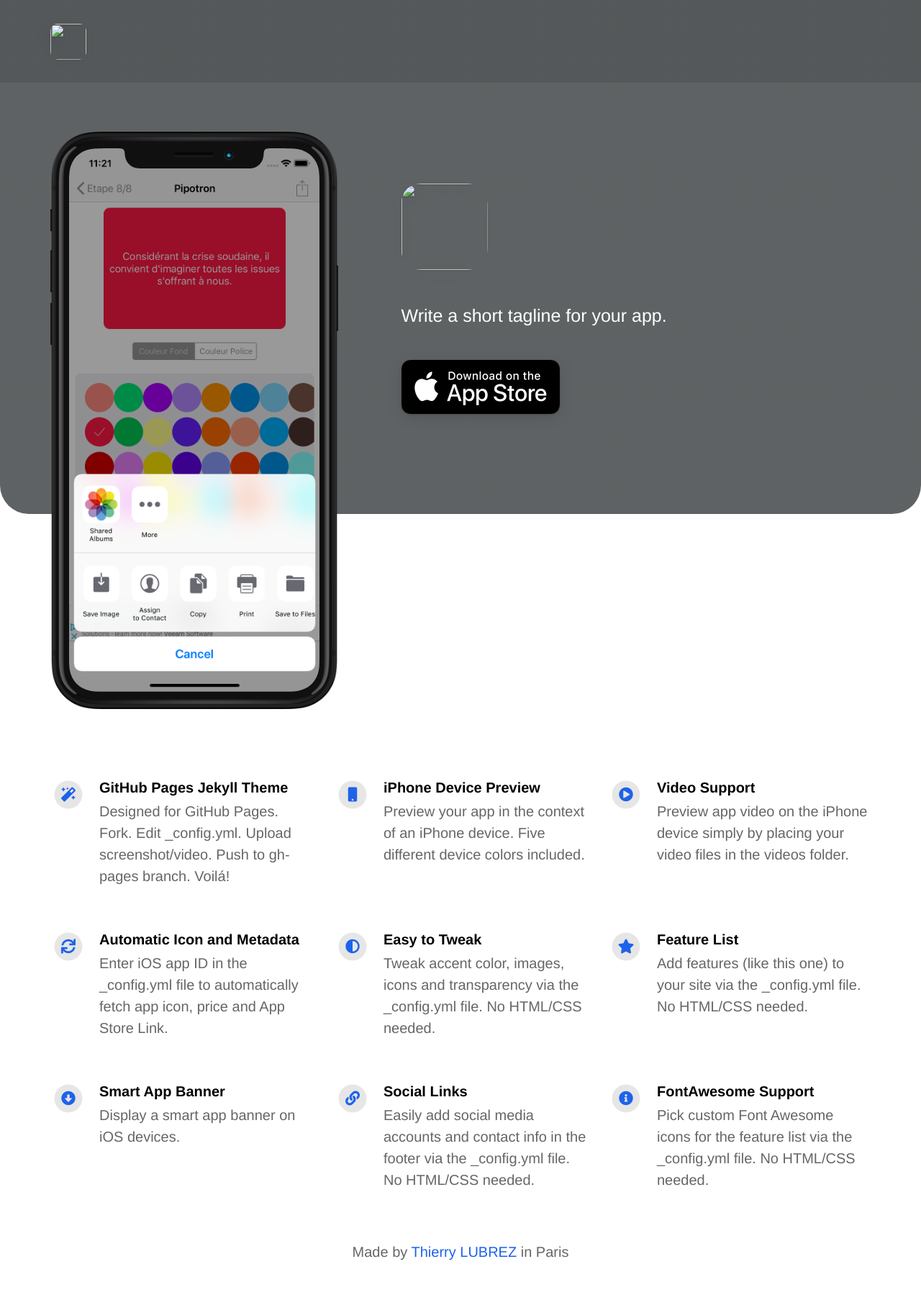
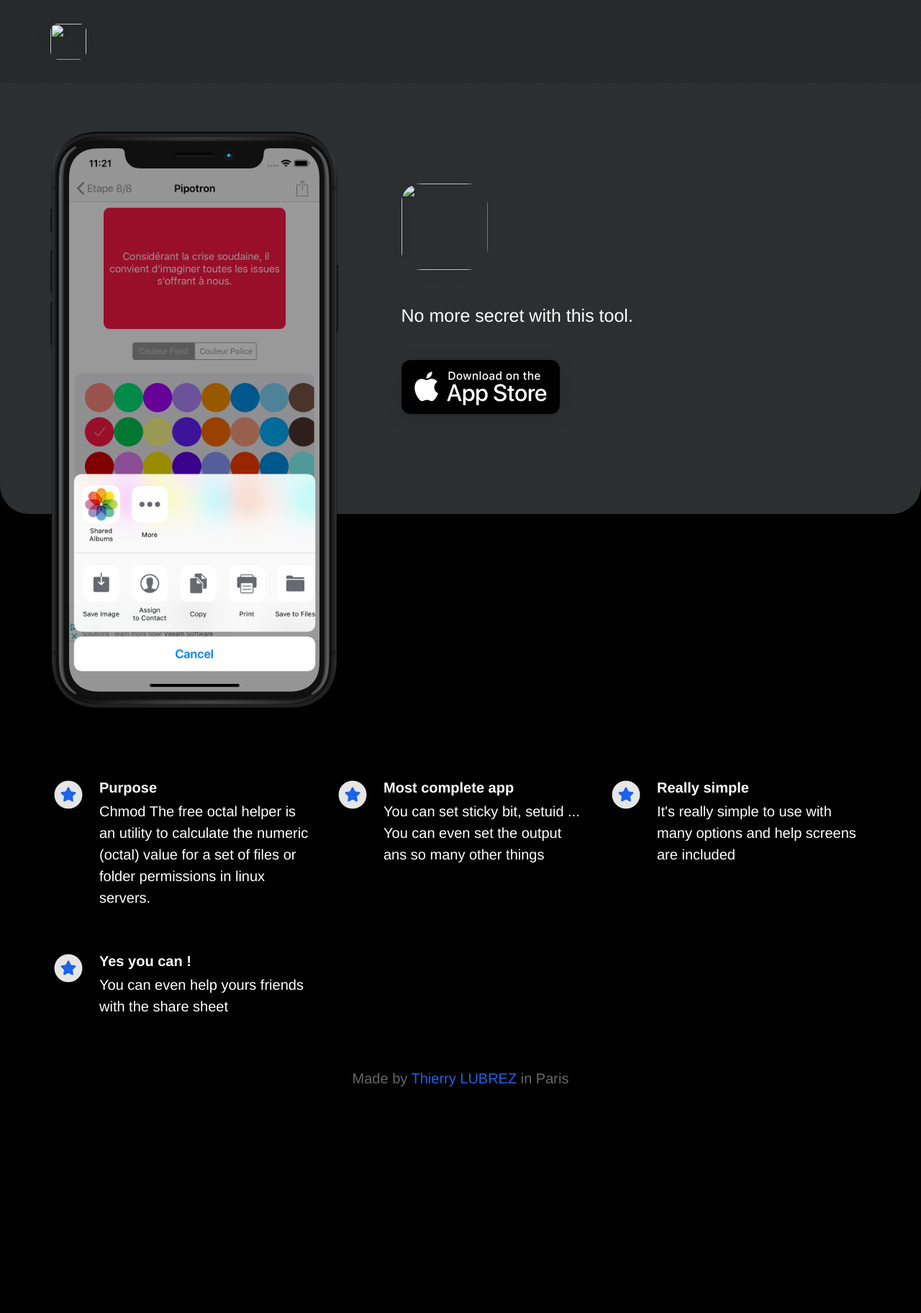
Before and after one commit to deadbone/chmodAd, a Jekyll site: the page built from index.html, in a window 1280 px wide. Shown: the whole page at 72% size. Built offline with Jekyll 4.4.1, drawn with Linux system fonts in a browser that asks for light colours; nearby versions of some CDN libraries; after the commit the page ends 1583 px from its top, so only the background shows below that.

Commit message:
Update _config.yml

```diff
--- a/_config.yml
+++ b/_config.yml
@@ -1,5 +1,5 @@
 # App Info
-ios_app_id                                :  1473011020                             # Required. Enter iOS app ID to automatically populate name, price and icons (e.g. 718043190).
+ios_app_id                                : 1473011020                             # Required. Enter iOS app ID to automatically populate name, price and icons (e.g. 718043190).
 
 appstore_link                             :                                           # Automatically populates if not set and if iOS app ID is set. Otherwise enter manually.
 playstore_link                            :                                           # Enter Google Play Store URL.
@@ -9,7 +9,7 @@ presskit_download_link                    :
 app_icon                                  : # assets/appicon.png                      # Automatically populates if not set and if iOS app ID is set.  Otherwise enter path to icon file manually.
 app_name                                  :                                           # Automatically populates if not set and if iOS app ID is set.  Otherwise enter manually.
 app_price                                 :                                           # Automatically populates if not set and if iOS app ID is set.  Otherwise enter manually.
-app_description                           : Write a short tagline for your app.
+app_description                           : No more secret with this tool.
 
 enable_smart_app_banner                   : true                                      # Set to true to show a smart app banner at top of page on mobile devices.
 
@@ -31,47 +31,21 @@ youtube_username                          :
 # Feature List                            Edit, add or remove features to be presented.
 features                                  :
 
-  - title                                 : GitHub Pages Jekyll Theme
-    description                           : Designed for GitHub Pages. Fork. Edit _config.yml. Upload screenshot/video. Push to gh-pages branch. Voilá!
-    fontawesome_icon_name                 : magic
-
-  - title                                 : iPhone Device Preview
-    description                           : Preview your app in the context of an iPhone device. Five different device colors included.
-    fontawesome_icon_name                 : mobile
-
-  - title                                 : Video Support
-    description                           : Preview app video on the iPhone device simply by placing your video files in the videos folder.
-    fontawesome_icon_name                 : play-circle
-
-  - title                                 : Automatic Icon and Metadata
-    description                           : Enter iOS app ID in the _config.yml file to automatically fetch app icon, price and App Store Link.
-    fontawesome_icon_name                 : sync
-
-  - title                                 : Easy to Tweak
-    description                           : Tweak accent color, images, icons and transparency via the _config.yml file. No HTML/CSS needed.
-    fontawesome_icon_name                 : adjust
-
-  - title                                 : Feature List
-    description                           : Add features (like this one) to your site via the _config.yml file. No HTML/CSS needed.
+  - title                                 : Purpose
+    description                           : Chmod The free octal helper is an utility to calculate the numeric (octal) value for a set of files or folder permissions in linux servers.
     fontawesome_icon_name                 : star
 
-  - title                                 : Smart App Banner
-    description                           : Display a smart app banner on iOS devices.
-    fontawesome_icon_name                 : arrow-alt-circle-down
+  - title                                 : Most complete app
+    description                           : You can set sticky bit, setuid ... You can even set the output ans so many other things
+    fontawesome_icon_name                 : star
 
-  - title                                 : Social Links
-    description                           : Easily add social media accounts and contact info in the footer via the _config.yml file. No HTML/CSS needed.
-    fontawesome_icon_name                 : link
+  - title                                 : Really simple
+    description                           : It's really simple to use with many options and help screens are included
+    fontawesome_icon_name                 : star
 
-  - title                                 : FontAwesome Support
-    description                           : Pick custom Font Awesome icons for the feature list via the _config.yml file. No HTML/CSS needed.
-    fontawesome_icon_name                 : info-circle
-
-  - title                                 : # New Feature Title
-    description                           : # New Feature Description
-    fontawesome_icon_name                 : # Enter Font Awesome icon name (e.g. star). Find icons on fontawesome.com/icons.
-
-
+  - title                                 : Yes you can !
+    description                           : You can even help yours friends with the share sheet
+    fontawesome_icon_name                 : star
 
 # Theme Settings
 topbar_color                              : "#000000"
@@ -84,7 +58,7 @@ cover_overlay_transparency                : 0.8
 
 device_color                              : black                                     # Set to: blue, black, yellow, coral or white.
 
-body_background_color                     : "ffffff"
+body_background_color                     : "#000000"
 
 link_color                                : "#1d63ea"
 
@@ -92,8 +66,8 @@ app_title_color                           : "#ffffff"
 app_price_color                           : "#ffffff"
 app_description_color                     : "#ffffff"
 
-feature_title_color                       : "#000000"
-feature_text_color                        : "#666666"
+feature_title_color                       : "#ffffff"
+feature_text_color                        : "#ffffff" #666666
 
 feature_icons_foreground_color            : "#1d63ea"
 feature_icons_background_color            : "#e6e6e6"
```
